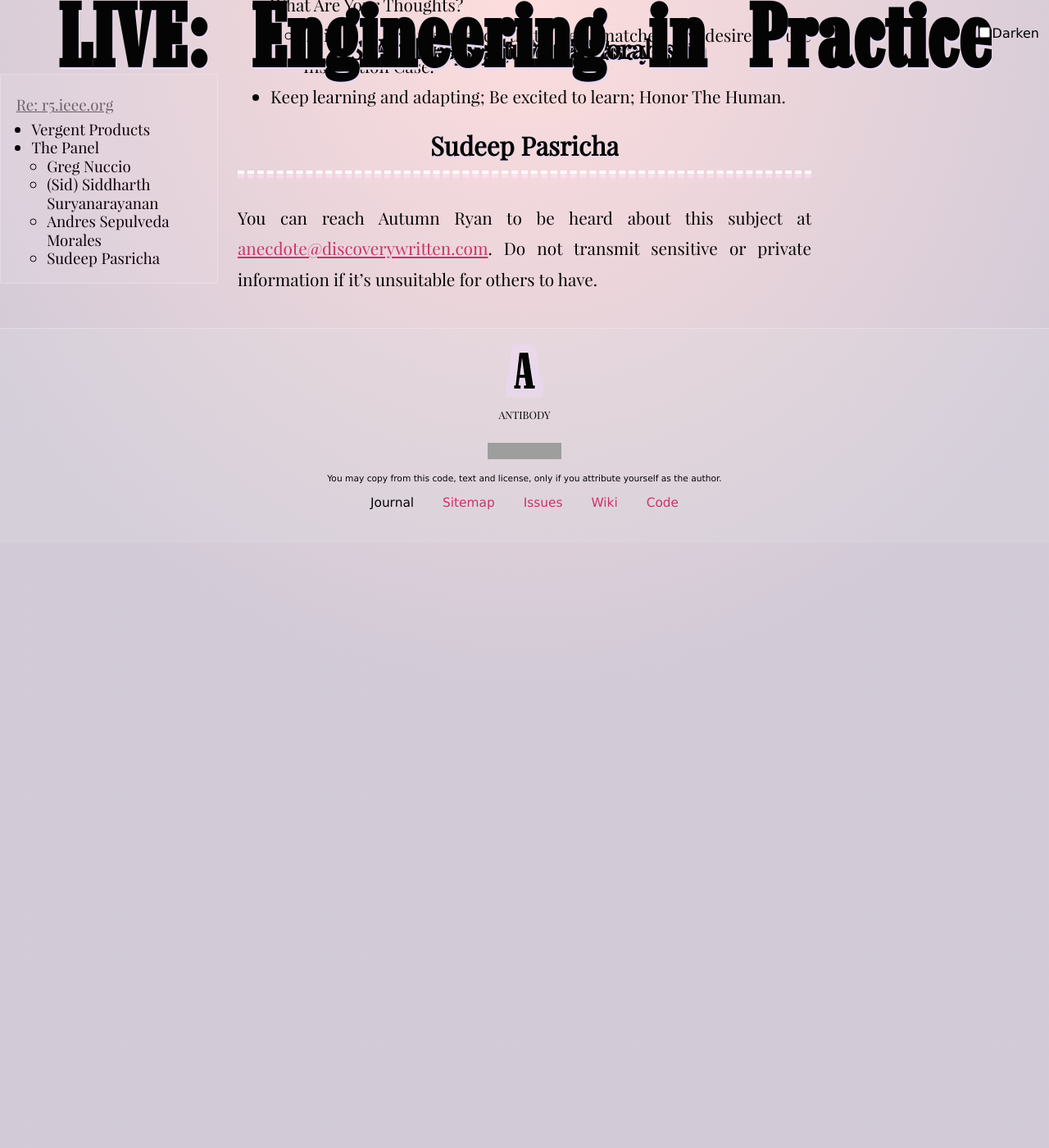
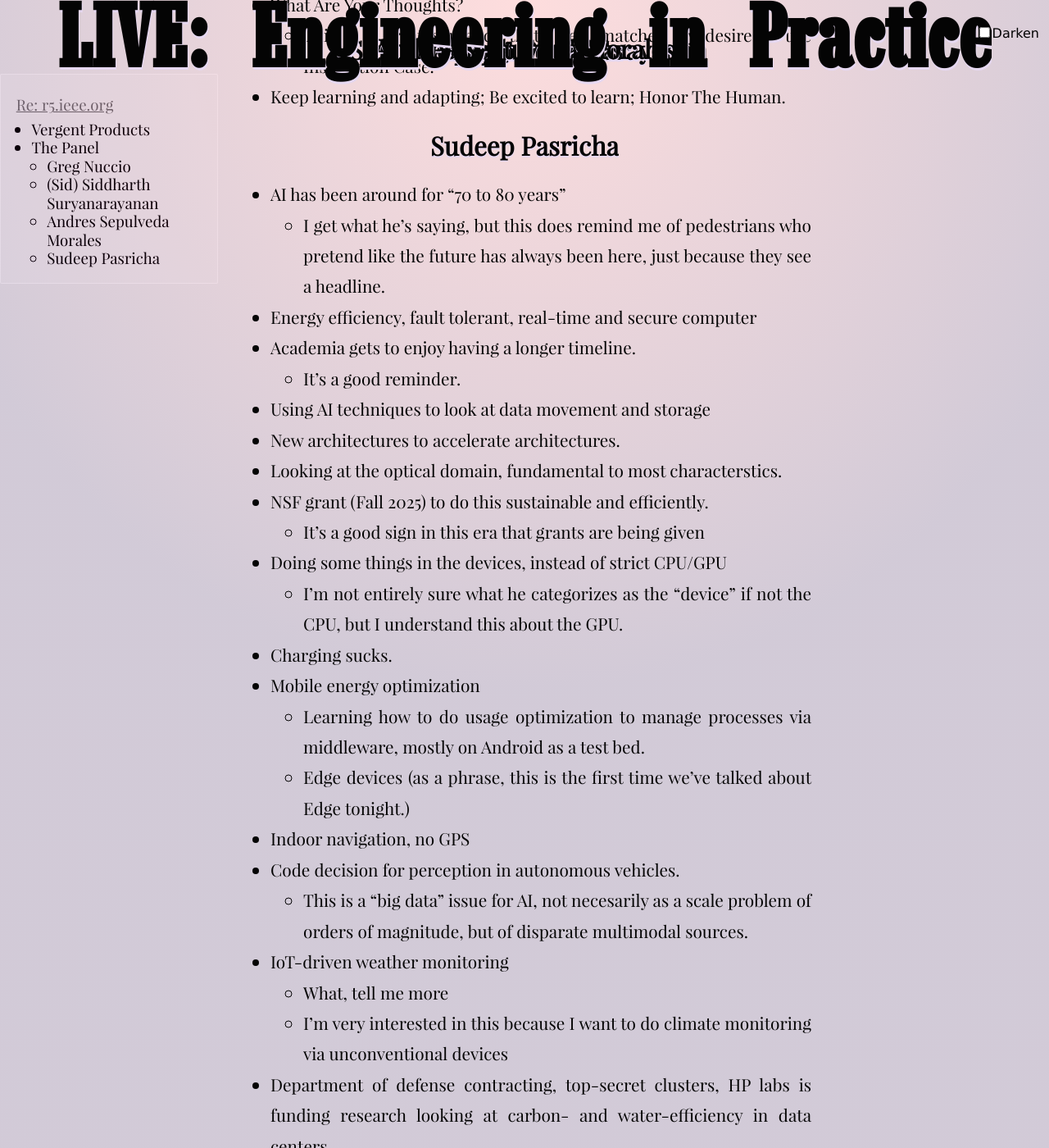
Before and after one commit to tiliv/antibody, a Jekyll site: the page built from docs/journal/autumn-ryan-Engineering-in-Practice/index.md, in a window 1280 px wide and 1400 px high, scrolled down 4578 px. Shown: the whole window at 82% size. Built offline with Jekyll 4.4.1, drawn with Linux system fonts in a browser that asks for light colours; before the commit the page ends 5240 px from its top, so only the background shows below that; some of the changed text lies outside the part shown; grey boxes are pictures that could not be loaded.

Commit message:
Updating big notes

```diff
--- a/docs/journal/autumn-ryan-Engineering-in-Practice/index.md
+++ b/docs/journal/autumn-ryan-Engineering-in-Practice/index.md
@@ -95,3 +95,27 @@ I got to sit next to Andres at the networking segment, before I realized he was
 - Keep learning and adapting; Be excited to learn; Honor The Human.
 
 #### Sudeep Pasricha
+
+- AI has been around for "70 to 80 years"
+  - I get what he's saying, but this does remind me of pedestrians who pretend like the future has always been here, just because they see a headline.
+- Energy efficiency, fault tolerant, real-time and secure computer
+- Academia gets to enjoy having a longer timeline.
+  - It's a good reminder.
+- Using AI techniques to look at data movement and storage
+- New architectures to accelerate architectures.
+- Looking at the optical domain, fundamental to most characterstics.
+- NSF grant (Fall 2025) to do this sustainable and efficiently.
+  - It's a good sign in this era that grants are being given
+- Doing some things in the devices, instead of strict CPU/GPU
+  - I'm not entirely sure what he categorizes as the "device" if not the CPU, but I understand this about the GPU.
+- Charging sucks.
+- Mobile energy optimization
+  - Learning how to do usage optimization to manage processes via middleware, mostly on Android as a test bed.
+  - Edge devices (as a phrase, this is the first time we've talked about Edge tonight.)
+- Indoor navigation, no GPS
+- Code decision for perception in autonomous vehicles.
+  - This is a "big data" issue for AI, not necesarily as a scale problem of orders of magnitude, but of disparate multimodal sources.
+- IoT-driven weather monitoring
+  - What, tell me more
+  - I'm very interested in this because I want to do climate monitoring via unconventional devices
+- Department of defense contracting, top-secret clusters, HP labs is funding research looking at carbon- and water-efficiency in data centers.
```
Also changed, not shown: docs/journal/retain-autumn-ryan-Brand-Protectionism/index.md (added).
